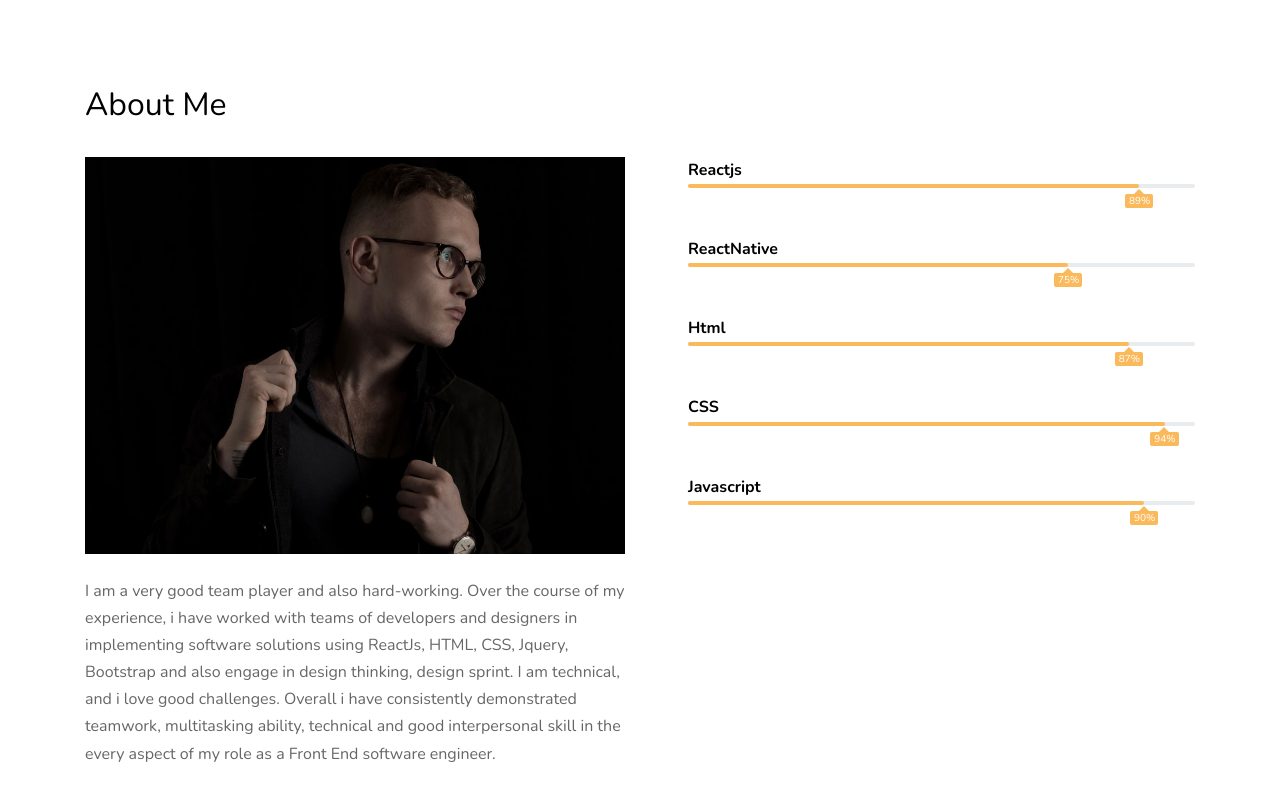
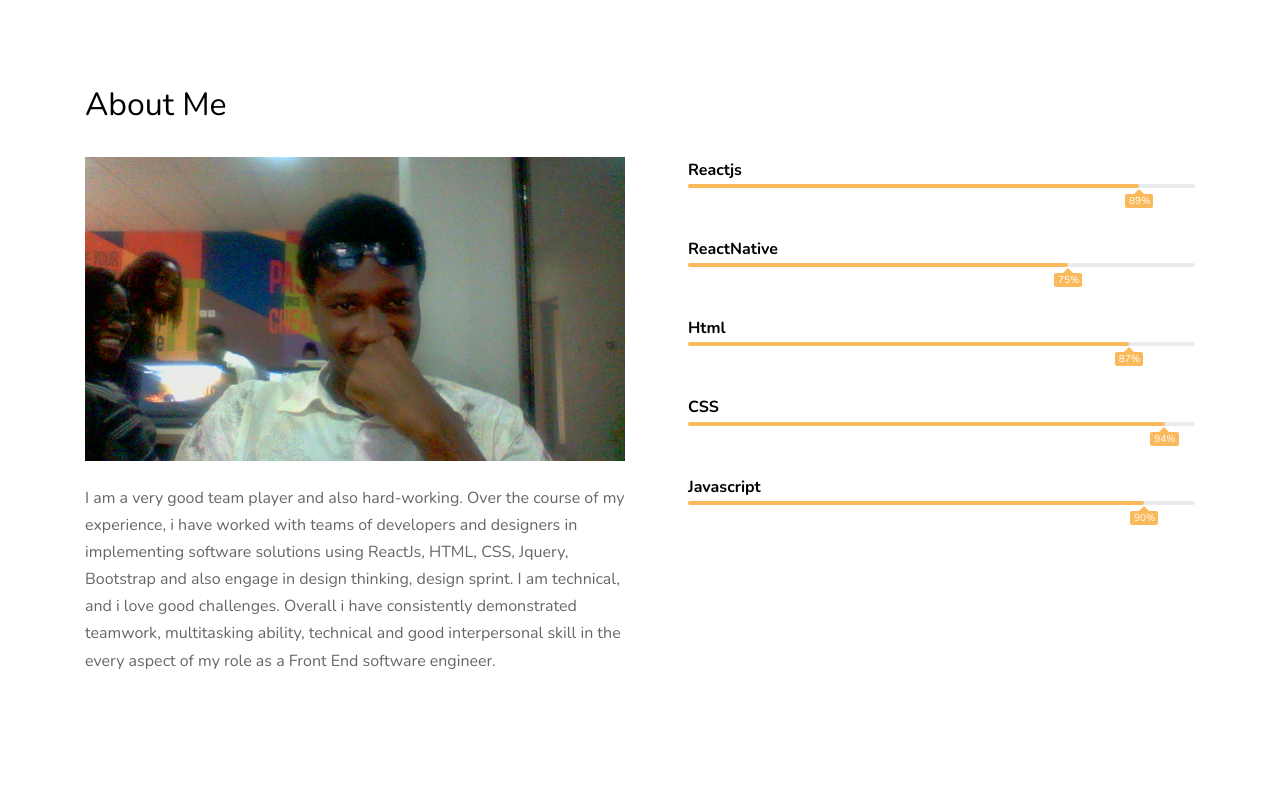
Before and after one commit to kidmeeno/myportfolio, a plain HTML site: page index.html in a window 1280 px wide. Shown: the part 1638-2438 px from the top of the page. Drawn offline with nearby package versions, Linux system fonts and the light colour scheme; files whose address does not match are found by name.

Commit message:
update on profile image

```diff
--- a/index.html
+++ b/index.html
@@ -204,7 +204,7 @@
             <h2 class="section-title">About Me</h2>
           </div>
           <div class="col-lg-6 order-2 order-lg-1">
-            <img class="img-fluid mb-4" src="images/credo_img_1.jpg" alt="Image">
+            <img class="img-fluid mb-4" src="images/me1.jpg" alt="Image">
             <p>I am a very good team player and also hard-working. Over the course of my experience,
               i have worked with teams of developers and designers in implementing software solutions using ReactJs,
               HTML, CSS, Jquery, Bootstrap and also engage in design thinking, design sprint. I am technical, and i
```
Also changed, not shown: images/me.jpg (added), images/me1.jpg (added), images/me2.jpg (added), images/me4.jpg (added).
